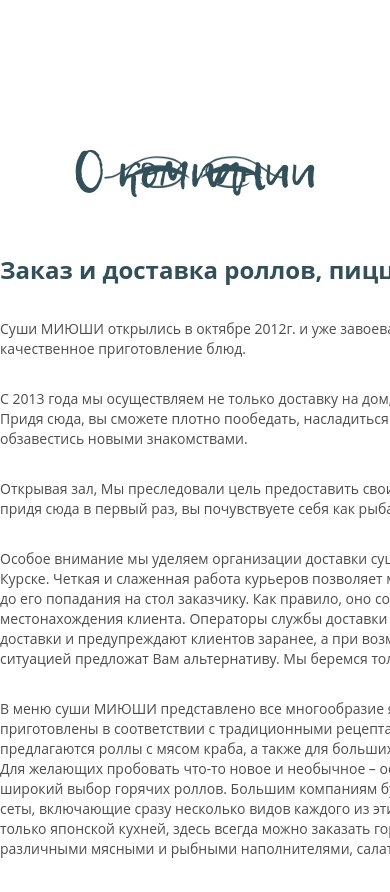
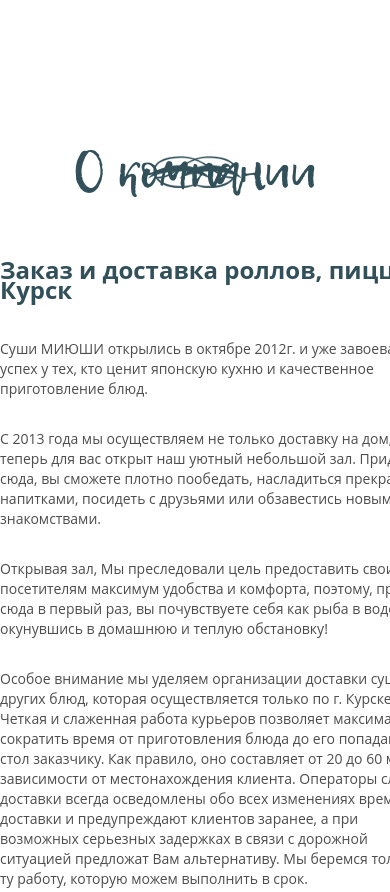
Before and after one commit to ElizavetaRogacheva/miushi-2, a website: page app/index.html in a window 390 px wide. Shown: the part 6407-7299 px from the top of the page. Drawn offline with nearby package versions, Linux system fonts and the light colour scheme; files that its build step writes are made by us from their sources; a script that the page names is missing.

Commit message:
about section adaptive tablets

```diff
--- a/app/css/blocks/about.scss
+++ b/app/css/blocks/about.scss
@@ -4,12 +4,28 @@
 
 .about__title {
     margin-bottom: rem(75px);
+
+    @include tablets {
+        &::before {
+            left: rem(148px);
+        }
+
+        &::after {
+            right: rem(148px);
+        }
+    }
 }
 
 .about-info__block {
     width: rem(1140px);
     margin: 0 auto rem(160px);
     background: url(../../img/ajy.png) rem(863px) rem(70px)  no-repeat;
+
+    @include tablets {
+        width: rem(750px);
+        background: url(../../img/ajy.png) rem(450px) rem(70px)  no-repeat;
+
+    }
 
 }
 
@@ -31,7 +47,16 @@
     margin-bottom: rem(30px);
     padding-right: rem(355px);
 
+    @include tablets {
+        padding-right: rem(310px);
+
+    }
+
     &:last-child {
         margin-bottom: 0;
+
+        @include tablets {
+            padding: 0;
+        }
     }
 }
```
